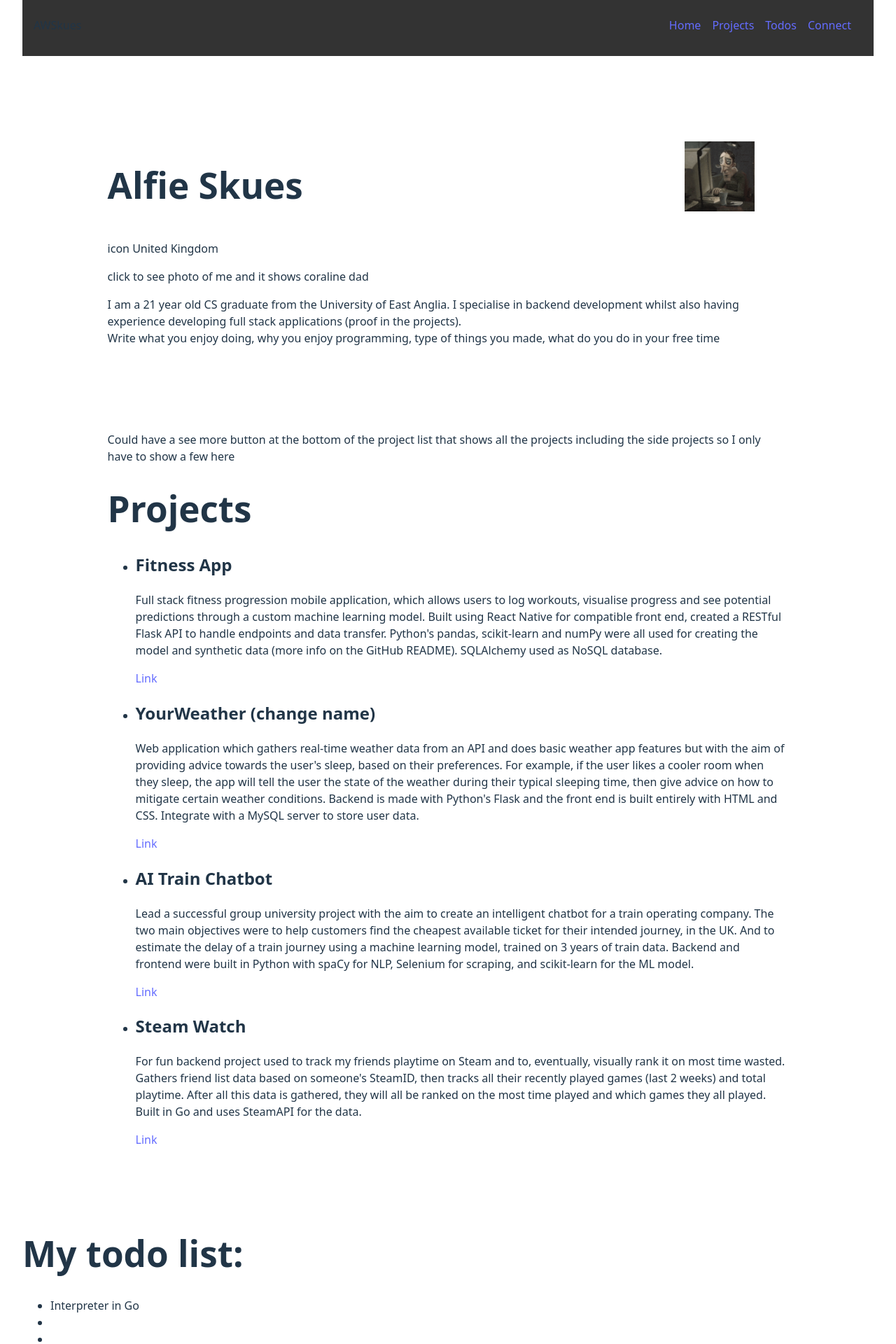
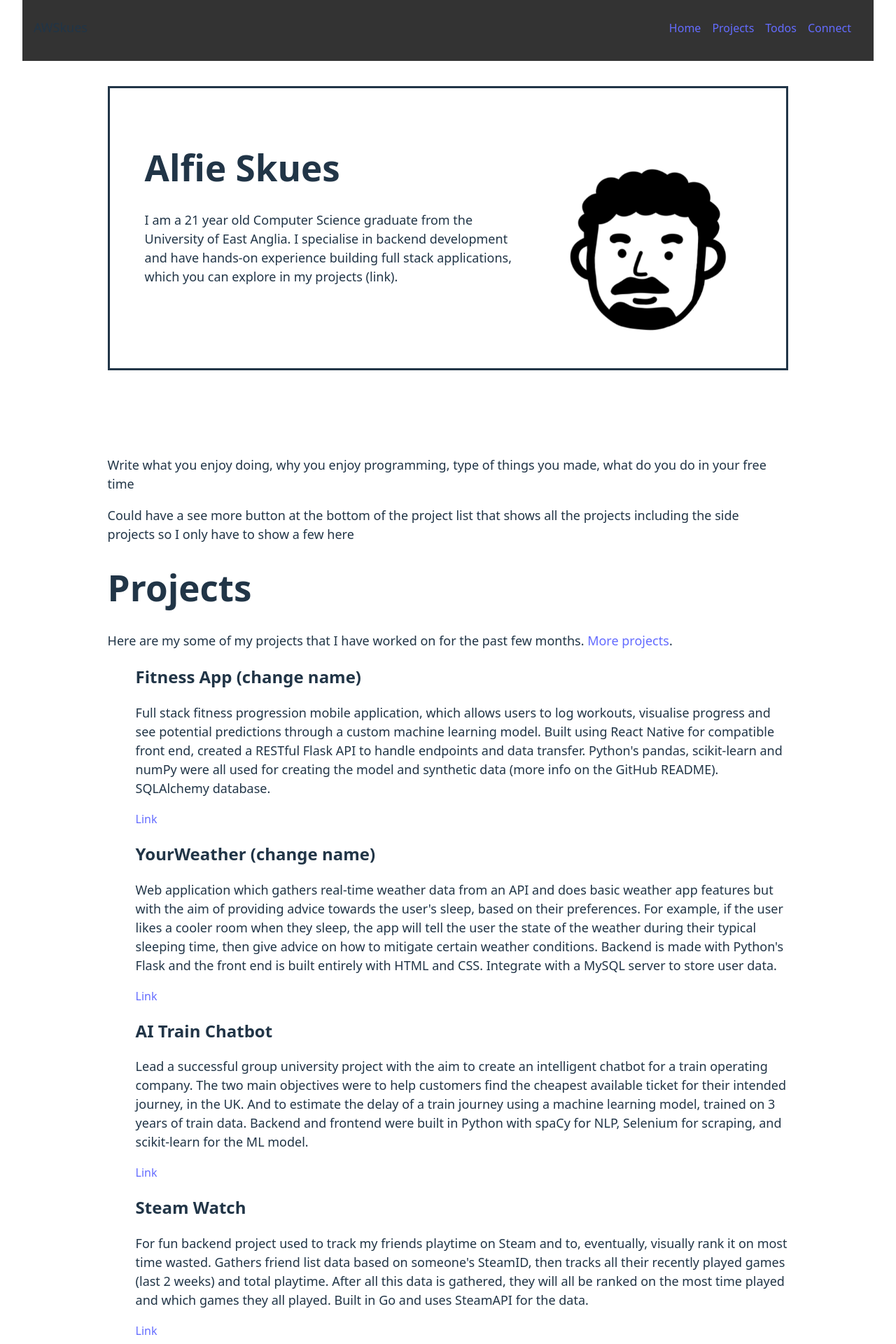
Before and after one commit to Skues/Portfolio, a React (Vite) app in the folder my-react-app/: page / in a window 1280 px wide. Shown: the part 40-1960 px from the top of the page at 70% size. Built offline with nearby package versions, Linux system fonts and the light colour scheme.

Commit message:
Multiple changes, just need to get an overall theme sorted then should be nearly done for v1.0

```diff
--- a/my-react-app/src/App.css
+++ b/my-react-app/src/App.css
@@ -1,4 +1,3 @@
-
 #root {
     max-width: 1280px;
     margin: 0 auto;
@@ -6,40 +5,107 @@
     align-items: stretch;
 }
 
+.connectDiv {
+    margin: 10%;
+}
+
+.todoDiv {
+    margin: 10%;
+}
+
 .projectDiv {
     margin: 10%;
 }
 
-.aboutDiv{
-    margin-top: 10%;
+.projectDiv>ul {
+    list-style-type: none;
+}
+
+.hoverUnderline {
+    display: inline-block;
+    position: relative;
+}
+
+.hoverUnderline::after {
+    content: '';
+    position: absolute;
+    width: 100%;
+    transform: scaleX(0);
+    height: 2px;
+    bottom: 0;
+    left: 0;
+    background-color: #797edb;
+    transform-origin: bottom right;
+    transition: transform 0.25s ease-out;
+}
+
+.hoverUnderline:hover::after {
+    transform: scaleX(1);
+    transform-origin: bottom left;
+}
+
+.imageHover {
+    width: 300px;
+    height: 300px;
+    background-image: url("/pictures/Icon.png");
+    background-size: cover;
+    transition: background-image 0.5s ease-in-out;
+    border-radius: 50%;
+}
+
+.imageHover:hover {
+    background-image: url("/pictures/coraline-dad-type.gif");
+}
+
+.aboutDiv {
+    padding: 50px;
+    margin-top: 3%;
     margin-left: 10%;
     margin-right: 10%;
+    max-width: 1000px;
+    border: solid;
 }
 
-.nameSection{
-    justify-content: space-between;
+.mainSection {
     display: flex;
+    align-items: flex-start;
+    gap: 20px;
+}
+
+.nameSection {
+    flex: 1;
 
 }
-.nameSection > h1, img{
-    margin-right: 5%;
+
+.nameSection p {
+    flex: 1;
 }
 
-/* @media (max-width: 768px) { /* Adjust breakpoint as needed */ */
+/* .nameSection>h1, */
+/* img { */
+/*     margin-right: 5%; */
+/* } */
+
+/* @media (max-width: 768px) { /* Adjust breakpoint as needed */
+*/
 /*   .site-nav ul { */
-/*     display: none; /* Hide the full menu */ */
+/*     display: none; /* Hide the full menu */
+*/
 /*   } */
 /**/
 /*   .hamburger-button { */
-/*     display: block; /* Show the hamburger button */ */
+/*     display: block; /* Show the hamburger button */
+*/
 /*   } */
 /**/
-/*   /* Styles to show the menu when the 'open' class is added to the nav */ */
+/*   /* Styles to show the menu when the 'open' class is added to the nav */
+*/
 /*   .site-nav.open ul { */
-/*     display: block; /* Show the menu when the button is clicked */ */
+/*     display: block; /* Show the menu when the button is clicked */
+*/
 /*   } */
 /* } */
 
 .read-the-docs {
-  color: #888;
+    color: #888;
 }
--- a/my-react-app/src/App.tsx
+++ b/my-react-app/src/App.tsx
@@ -1,6 +1,6 @@
-import { useState } from 'react'
 import './App.css'
 import "./Navbar.css"
+import { useState } from 'react'
 
 function App() {
 
@@ -12,6 +12,7 @@ function App() {
                 <Projects />
                 <Todos />
                 <Connect />
+                <button onClick={topFunction}>↑</button>
             </div>
         </>
     )
@@ -25,11 +26,11 @@ function Navbar() {
             <div className='navbar-right'>
                 <ul className='navbar-links'>
                     <li>
-                        <a href='/'>Home</a>
+                        <a className='hoverUnderline' href='/'>Home</a>
                     </li>
-                    <li><a href='#projectAnchor'>Projects</a></li>
-                    <li><a href='#todoAnchor'>Todos</a></li>
-                    <li><a href='#connectAnchor'>Connect</a></li>
+                    <li><a className='hoverUnderline' href='#projectAnchor'>Projects</a></li>
+                    <li><a className='hoverUnderline' href='#todoAnchor'>Todos</a></li>
+                    <li><a className='hoverUnderline' href='#connectAnchor'>Connect</a></li>
                 </ul>
 
             </div>
@@ -40,26 +41,32 @@ function Navbar() {
 function AboutMe() {
     return (
         <div className='aboutDiv'>
-            <div className='nameSection'>
-                <h1 className='home'>Alfie Skues</h1>
-                <img src='/pictures/coraline-dad-type.gif' alt='meIRL' width={100} height={100} />
+            <div className='mainSection'>
+                <div className='nameSection'>
+                    <h1 className='home'>Alfie Skues</h1>
+                    {/* <p>icon United Kingdom</p> */}
+                    <p>I am a 21 year old Computer Science graduate from the University of East Anglia.
+                        I specialise in backend development and have hands-on experience building full stack applications, which you can explore in my projects (link).</p>
+                    {/* <p>add bullet point list of interests</p> */}
+                    {/* <img src='/pictures/coraline-dad-type.gif' alt='meIRL' width={100} height={100} /> */}
+                </div>
+                <div className='imageHover'></div>
             </div>
-            <p>icon United Kingdom</p>
-            <p>click to see photo of me and it shows coraline dad</p>
-            <p>I am a 21 year old CS graduate from the University of East Anglia.
-                I specialise in backend development whilst also having experience developing full stack applications (proof in the projects).<br /> Write what you enjoy doing, why you enjoy programming, type of things you made, what do you do in your free time</p>
         </div>
     )
 }
 function Projects() {
     return (
         <div className='projectDiv'>
+            {/* <ProjectModal /> */}
+            <p>Write what you enjoy doing, why you enjoy programming, type of things you made, what do you do in your free time</p>
             <p>Could have a see more button at the bottom of the project list that shows all the projects including the side projects so I only have to show a few here</p>
             <h1 id='projectAnchor'>Projects</h1>
+            <p>Here are my some of my projects that I have worked on for the past few months. <a href='/projects'>More projects</a>.</p>
             <ul className='projectList'>
                 <li className='individualProject'>
-                    <h2>Fitness App</h2>
-                    <p>Full stack fitness progression mobile application, which allows users to log workouts, visualise progress and see potential predictions through a custom machine learning model. Built using React Native for compatible front end, created a RESTful Flask API to handle endpoints and data transfer. Python's pandas, scikit-learn and numPy were all used for creating the model and synthetic data (more info on the GitHub README). SQLAlchemy used as NoSQL database.</p>
+                    <h2>Fitness App (change name)</h2>
+                    <p>Full stack fitness progression mobile application, which allows users to log workouts, visualise progress and see potential predictions through a custom machine learning model. Built using React Native for compatible front end, created a RESTful Flask API to handle endpoints and data transfer. Python's pandas, scikit-learn and numPy were all used for creating the model and synthetic data (more info on the GitHub README). SQLAlchemy database.</p>
                     <a href='https://github.com/Skues/FitnessApp' target='_blank'>Link</a>
                 </li>
                 <li className='individualProject'>
@@ -81,31 +88,37 @@ function Projects() {
         </div >
     )
 }
+
 function Todos() {
     return (
-        <>
+        <div className='todoDiv'>
             <h1 id='todoAnchor'>My todo list:</h1>
 
+            <p>Here's what I'm currently working on:</p>
             <ul className='todoList'>
                 <li className='todoItem'>Interpreter in Go</li>
-                <li className='todoItem'></li>
-                <li className='todoItem'></li>
+                <li className='todoItem'>Finish developing Fitness app</li>
+                <li className='todoItem'>J*b</li>
             </ul>
-        </>
+        </div>
     )
 }
 
 function Connect() {
     return (
-        <>
-            <h2 id='connectAnchor'>Connect</h2>
+        <div className='connectDiv'>
+            <h1 id='connectAnchor'>Connect</h1>
             <p>Feel free to connect or contact me!</p>
             <a href='mailto:alfieskues2006@gmail.com'>Email</a>
             <a href='https://github.com/Skues'>GitHub</a>
             <a href='https://uk.linkedin.com/in/alfie-skues-16240329a'>LinkedIn</a>
-        </>
+        </div>
     )
 }
 
+function topFunction() {
+    document.body.scrollTop = 0
+    document.documentElement.scrollTop = 0;
+}
 
 export default App
--- a/my-react-app/src/index.css
+++ b/my-react-app/src/index.css
@@ -12,6 +12,10 @@
     text-rendering: optimizeLegibility;
     -webkit-font-smoothing: antialiased;
     -moz-osx-font-smoothing: grayscale;
+}
+
+p {
+    font-size: 18px;
 }
 
 a {
@@ -61,9 +65,11 @@ button:focus-visible {
         color: #213547;
         background-color: #ffffff;
     }
+
     a:hover {
         color: #747bff;
     }
+
     button {
         background-color: #f9f9f9;
     }
```
Also changed, not shown: my-react-app/public/pictures/Icon.png (renamed from my-react-app/favicon/Icon.png).
